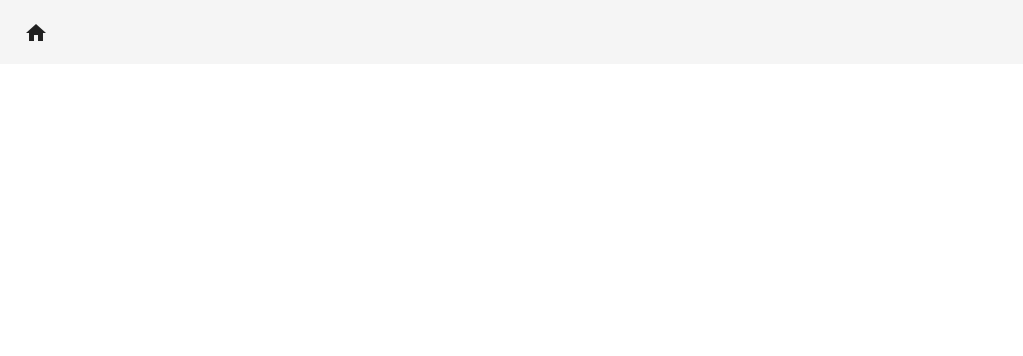
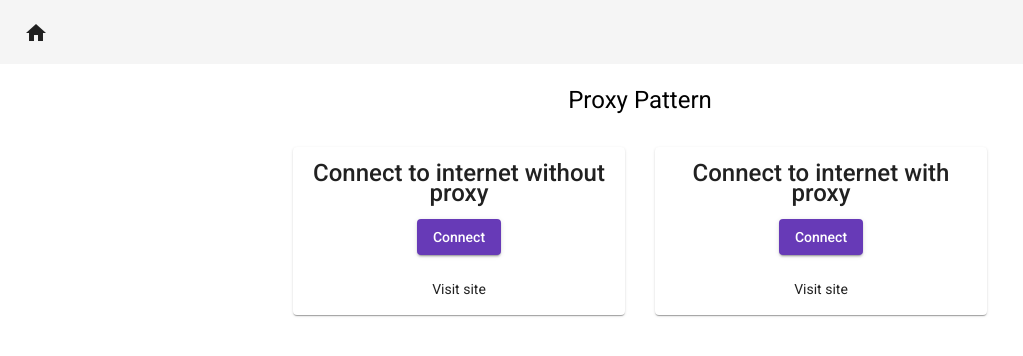
Before and after one commit to Itchimonji/design-patterns-in-angular, an Angular app: page /proxy in a window 1280 px wide. Before the commit this address led to /. Shown: the top 356 px of the page, without its empty margins (0-1023 px from the left). Built offline with nearby package versions, Linux system fonts and the light colour scheme.

Commit message:
feature(): start implement proxy pattern

```diff
--- /dev/null
+++ b/src/app/12. Proxy/models/internet.model.ts
@@ -0,0 +1,44 @@
+export interface Internet {
+  connect(): boolean;
+  visitSite(site: string): boolean;
+}
+
+export class RealInternet implements Internet {
+  public connect(): boolean {
+    console.log('connect to the internet...');
+    return true;
+  }
+
+  public visitSite(site: string): boolean {
+    console.log('visit site `$site`');
+    return true;
+  }
+}
+
+export class Proxy implements Internet {
+  readonly password: string = 'top-secret';
+  readonly blackList: string[] = ['www.123.com', 'www.abc.com', 'www.you-can-not-pass.com'];
+
+  private internet: Internet;
+  private isAuthenticated: boolean;
+
+  constructor(internet: Internet) {
+    this.internet = internet;
+    this.isAuthenticated = false;
+  }
+
+  public authenticate(password: string): boolean {
+    this.isAuthenticated = password === this.password;
+    return this.isAuthenticated;
+  }
+
+  public connect(): boolean {
+    console.log('Try to connect to the internet...');
+    return this.isAuthenticated;
+  }
+
+  public visitSite(site: string): boolean {
+    console.log('Try to visit a site...');
+    return this.blackList.indexOf(site) === -1;
+  }
+}
--- /dev/null
+++ b/src/app/12. Proxy/proxy-routing.module.ts
@@ -0,0 +1,12 @@
+import { NgModule } from '@angular/core';
+import { Routes, RouterModule } from '@angular/router';
+
+import { ProxyComponent } from './proxy/proxy.component';
+
+const routes: Routes = [{ path: '', component: ProxyComponent }];
+
+@NgModule({
+  imports: [RouterModule.forChild(routes)],
+  exports: [RouterModule]
+})
+export class ProxyRoutingModule {}
--- /dev/null
+++ b/src/app/12. Proxy/proxy/proxy.component.html
@@ -0,0 +1,44 @@
+
+<div class="container">
+  <h1>
+    Proxy Pattern
+  </h1>
+  <div class="content">
+    <mat-card>
+      <mat-card-title>
+        Connect to internet without proxy
+      </mat-card-title>
+      <mat-card-actions>
+        <button mat-raised-button (click)="btnConnectToRealInternet()" color="primary">Connect</button>
+      </mat-card-actions>
+      <mat-card-content>
+        <div>Visit site</div>
+
+      </mat-card-content>
+      <mat-card-footer>
+        <div *ngFor="let log of logsInternet">
+          {{log}}
+        </div>
+      </mat-card-footer>
+    </mat-card>
+
+    <mat-card>
+      <mat-card-title>
+        Connect to internet with proxy
+      </mat-card-title>
+      <mat-card-actions>
+        <button mat-raised-button (click)="btnConnectToInternetWithProxy()" color="primary">Connect</button>
+      </mat-card-actions>
+      <mat-card-content>
+        <div>Visit site</div>
+
+      </mat-card-content>
+      <mat-card-footer>
+        <div *ngFor="let log of logsProxy">
+          {{log}}
+        </div>
+      </mat-card-footer>
+    </mat-card>
+  </div>
+
+</div>
--- /dev/null
+++ b/src/app/12. Proxy/proxy/proxy.component.scss
@@ -0,0 +1,20 @@
+div {
+  text-align: center;
+}
+
+div.container {
+  display: flex;
+  flex-direction: column;
+  align-items: center;
+}
+
+div.content {
+  display: flex;
+  flex-direction: row;
+  align-items: flex-start;
+}
+
+mat-card {
+  margin: 15px;
+  max-width: 300px;
+}
--- /dev/null
+++ b/src/app/12. Proxy/proxy/proxy.component.ts
@@ -0,0 +1,31 @@
+import { Component, OnInit } from '@angular/core';
+import { RealInternet, Proxy } from '../models/internet.model';
+
+@Component({
+  selector: 'app-proxy',
+  templateUrl: './proxy.component.html',
+  styleUrls: ['./proxy.component.scss']
+})
+export class ProxyComponent {
+  public logsInternet: string[];
+  public logsProxy: string[];
+  private internet: RealInternet;
+  private proxy: Proxy;
+
+  constructor() {
+    this.logsInternet = new Array<string>();
+    this.logsProxy = new Array<string>();
+    this.internet = new RealInternet();
+    this.proxy = new Proxy(this.internet);
+  }
+
+  public btnConnectToRealInternet(): void {
+    const success: boolean = this.internet.connect();
+    this.logsInternet.push('Connect to internet: ' + success.toString());
+  }
+
+  public btnConnectToInternetWithProxy(): void {
+    const success: boolean = this.proxy.connect();
+    this.logsProxy.push('Connect to internet: ' + success.toString());
+  }
+}
--- a/src/app/app-routing.module.ts
+++ b/src/app/app-routing.module.ts
@@ -2,6 +2,11 @@ import { NgModule } from '@angular/core';
 import { Routes, RouterModule } from '@angular/router';
 
 const routes: Routes = [
+  {
+    path: '',
+    redirectTo: '/home',
+    pathMatch: 'full'
+  },
   {
     path: 'home',
     loadChildren: () => import('./xx. components/Home/home.module').then(m => m.HomeModule)
@@ -24,7 +29,8 @@ const routes: Routes = [
   },
   {
     path: 'factory-method',
-    loadChildren: () => import('./05. Factory Method/factory-method.module').then(m => m.FactoryMethodModule) },
+    loadChildren: () => import('./05. Factory Method/factory-method.module').then(m => m.FactoryMethodModule)
+  },
   {
     path: 'adapter',
     loadChildren: () => import('./06. Adapter/adapter.module').then(m => m.AdapterModule)
@@ -34,18 +40,17 @@ const routes: Routes = [
     loadChildren: () => import('./10. Facade/facade.module').then(m => m.FacadeModule)
   },
   {
-    path: '',
-    redirectTo: '/home', pathMatch: 'full'
+    path: 'decorator',
+    loadChildren: () => import('./09. Decorator/decorator.module').then(m => m.DecoratorModule)
   },
   {
-    path: 'decorator',
-    loadChildren: () => import('./09. Decorator/decorator.module').then(m => m.DecoratorModule)
+    path: 'proxy',
+    loadChildren: () => import('./12. Proxy/proxy.module').then(m => m.ProxyModule)
   }
-
 ];
 
 @NgModule({
   imports: [RouterModule.forRoot(routes, { relativeLinkResolution: 'legacy' })],
   exports: [RouterModule]
 })
-export class AppRoutingModule { }
+export class AppRoutingModule {}
--- a/src/app/xx. components/Home/home/home.component.html
+++ b/src/app/xx. components/Home/home/home.component.html
@@ -36,6 +36,9 @@
       <a mat-raised-button [routerLink]="['/decorator']" routerLinkActive="decorator" color="primary">
         Decorator
       </a>
+      <a mat-raised-button [routerLink]="['/proxy']" routerLinkActive="proxy" color="primary">
+        Proxy
+      </a>
     </mat-card-content>
   </mat-card>
 
--- a/src/index.html
+++ b/src/index.html
@@ -2,7 +2,7 @@
 <html lang="en">
 <head>
   <meta charset="utf-8">
-  <title>DesignPatternsInAngular</title>
+  <title>Design Patterns In Angular</title>
   <base href="/">
   <meta name="viewport" content="width=device-width, initial-scale=1">
   <link rel="icon" type="image/x-icon" href="favicon.ico">
```
Also changed, not shown: src/app/12. Proxy/proxy.module.ts (added, +12 -0 lines), 2 other files (tests, documents, lock files or other folders).
